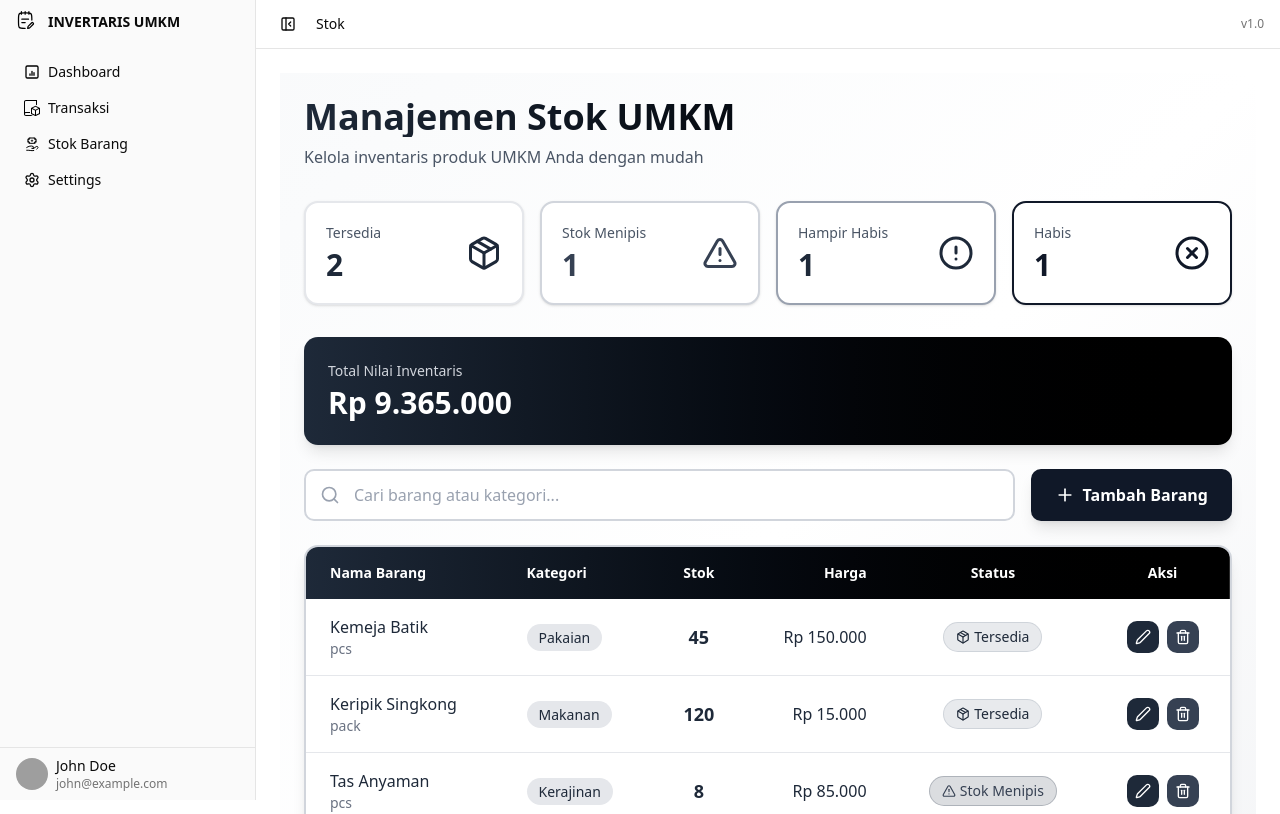
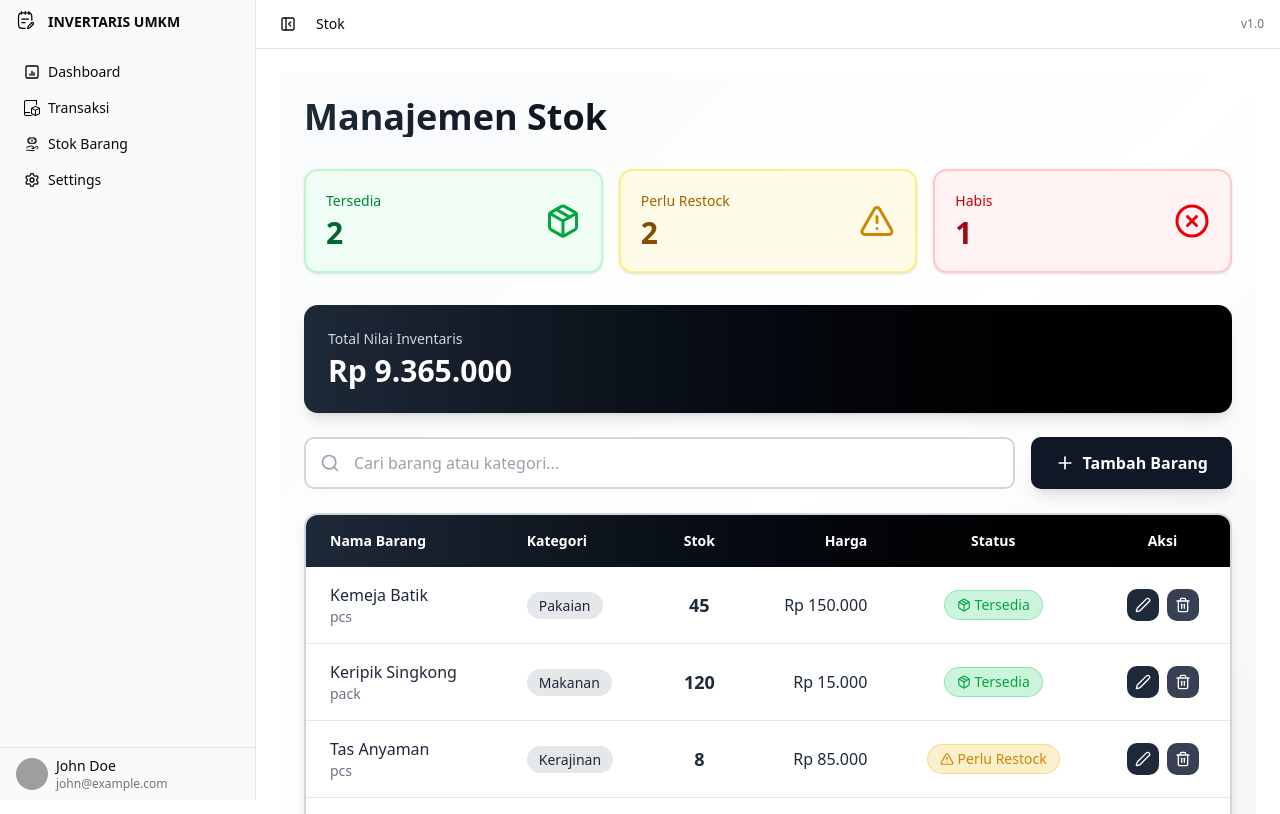
Before and after one commit to raihankr/inventaris-umkm-fe, a React (Vite) app: page /stok in a window 1280 px wide. Shown: the top 814 px of the page. Built offline with nearby package versions, Linux system fonts and the light colour scheme; grey boxes are pictures that could not be loaded.

Commit message:
coloring status barang

```diff
--- a/src/pages/Stok/Stok.jsx
+++ b/src/pages/Stok/Stok.jsx
@@ -1,5 +1,5 @@
 import React, { useState } from 'react';
-import { Plus, Edit2, Trash2, Search, Package, AlertTriangle, AlertCircle, XCircle } from 'lucide-react';
+import { Plus, Edit2, Trash2, Search, Package, AlertTriangle, XCircle, ChevronLeft, ChevronRight } from 'lucide-react';
 
 export default function StokUMKM() {
   const [stokBarang, setStokBarang] = useState([
@@ -13,19 +13,36 @@ export default function StokUMKM() {
   const [searchTerm, setSearchTerm] = useState('');
   const [showModal, setShowModal] = useState(false);
   const [editingId, setEditingId] = useState(null);
+  const [currentPage, setCurrentPage] = useState(1);
+  const itemsPerPage = 5;
   const [formData, setFormData] = useState({
-    nama: '', kategori: '', stok: '', harga: '', satuan: '', minimal: ''
+    nama: '',
+    kategori: '',
+    stok: '',
+    harga: '',
+    satuan: '',
+    minimal: ''
   });
 
   const getStatus = (stok, minimal) => {
     if (stok === 0) {
-      return { label: 'Habis', color: 'bg-gray-900/20 text-gray-900 border-gray-900/30', icon: XCircle };
-    } else if (stok <= minimal * 0.25) {
-      return { label: 'Hampir Habis', color: 'bg-gray-800/20 text-gray-800 border-gray-800/30', icon: AlertCircle };
-    } else if (stok <= minimal * 0.5) {
-      return { label: 'Stok Menipis', color: 'bg-gray-600/20 text-gray-700 border-gray-600/30', icon: AlertTriangle };
+      return {
+        label: 'Habis',
+        color: 'bg-red-500/20 text-red-600 border-red-500/30',
+        icon: XCircle
+      };
+    } else if (stok <= minimal) {
+      return {
+        label: 'Perlu Restock',
+        color: 'bg-yellow-500/20 text-yellow-600 border-yellow-500/30',
+        icon: AlertTriangle
+      };
     } else {
-      return { label: 'Tersedia', color: 'bg-gray-300/50 text-gray-800 border-gray-400/30', icon: Package };
+      return {
+        label: 'Tersedia',
+        color: 'bg-green-500/20 text-green-600 border-green-500/30',
+        icon: Package
+      };
     }
   };
 
@@ -35,14 +52,9 @@ export default function StokUMKM() {
       return status.label === 'Tersedia';
     }).length;
 
-    const menipis = stokBarang.filter(item => {
+    const perluRestock = stokBarang.filter(item => {
       const status = getStatus(item.stok, item.minimal);
-      return status.label === 'Stok Menipis';
-    }).length;
-
-    const hampirHabis = stokBarang.filter(item => {
-      const status = getStatus(item.stok, item.minimal);
-      return status.label === 'Hampir Habis';
+      return status.label === 'Perlu Restock';
     }).length;
 
     const habis = stokBarang.filter(item => {
@@ -50,33 +62,63 @@ export default function StokUMKM() {
       return status.label === 'Habis';
     }).length;
 
-    return { tersedia, menipis, hampirHabis, habis };
+    return { tersedia, perluRestock, habis };
   };
 
   const stats = getStatsData();
-  const totalNilai = stokBarang.reduce((acc, item) => acc + (item.stok * item.harga), 0);
 
-  const filteredStok = stokBarang.filter(item =>
-    item.nama.toLowerCase().includes(searchTerm.toLowerCase()) ||
-    item.kategori.toLowerCase().includes(searchTerm.toLowerCase())
-  );
+  const totalNilai = stokBarang.reduce((total, item) => {
+    return total + (item.stok * item.harga);
+  }, 0);
+
+  const filteredStok = stokBarang.filter(item => {
+    const namaMatch = item.nama.toLowerCase().includes(searchTerm.toLowerCase());
+    const kategoriMatch = item.kategori.toLowerCase().includes(searchTerm.toLowerCase());
+    return namaMatch || kategoriMatch;
+  });
+
+  const indexOfLastItem = currentPage * itemsPerPage;
+  const indexOfFirstItem = indexOfLastItem - itemsPerPage;
+  const currentItems = filteredStok.slice(indexOfFirstItem, indexOfLastItem);
+  const totalPages = Math.ceil(filteredStok.length / itemsPerPage);
+
+  const handlePageChange = (pageNumber) => {
+    setCurrentPage(pageNumber);
+  };
 
   const handleSubmit = () => {
-    if (!formData.nama || !formData.kategori || formData.stok === '' || !formData.harga || !formData.satuan || !formData.minimal) {
+    if (!formData.nama || !formData.kategori || formData.stok === '' ||
+        !formData.harga || !formData.satuan || !formData.minimal) {
       alert('Mohon lengkapi semua field');
       return;
     }
 
     if (editingId) {
-      setStokBarang(stokBarang.map(item =>
-        item.id === editingId ? { ...formData, id: editingId } : item
-      ));
+      const updatedStok = stokBarang.map(item => {
+        if (item.id === editingId) {
+          return { ...formData, id: editingId };
+        }
+        return item;
+      });
+      setStokBarang(updatedStok);
     } else {
-      setStokBarang([...stokBarang, { ...formData, id: Date.now() }]);
+      const newItem = {
+        ...formData,
+        id: Date.now()
+      };
+      setStokBarang([...stokBarang, newItem]);
     }
+
     setShowModal(false);
     setEditingId(null);
-    setFormData({ nama: '', kategori: '', stok: '', harga: '', satuan: '', minimal: '' });
+    setFormData({
+      nama: '',
+      kategori: '',
+      stok: '',
+      harga: '',
+      satuan: '',
+      minimal: ''
+    });
   };
 
   const handleEdit = (item) => {
@@ -86,75 +128,80 @@ export default function StokUMKM() {
   };
 
   const handleDelete = (id) => {
-    if (confirm('Yakin ingin menghapus barang ini?')) {
-      setStokBarang(stokBarang.filter(item => item.id !== id));
+    const confirmDelete = confirm('Yakin ingin menghapus barang ini?');
+    if (confirmDelete) {
+      const updatedStok = stokBarang.filter(item => item.id !== id);
+      setStokBarang(updatedStok);
     }
   };
 
   const formatRupiah = (angka) => {
-    return new Intl.NumberFormat('id-ID', { style: 'currency', currency: 'IDR', minimumFractionDigits: 0 }).format(angka);
+    return new Intl.NumberFormat('id-ID', {
+      style: 'currency',
+      currency: 'IDR',
+      minimumFractionDigits: 0
+    }).format(angka);
+  };
+
+  const handleTambahBarang = () => {
+    setShowModal(true);
+    setEditingId(null);
+    setFormData({
+      nama: '',
+      kategori: '',
+      stok: '',
+      harga: '',
+      satuan: '',
+      minimal: ''
+    });
   };
 
   return (
     <div className="min-h-screen bg-gradient-to-br from-gray-50 via-white to-gray-100 p-6">
       <div className="max-w-7xl mx-auto">
-        {/* Header */}
+
         <div className="mb-8">
           <h1 className="text-4xl font-bold mb-2 bg-gradient-to-r from-gray-800 to-black bg-clip-text text-transparent">
-            Manajemen Stok UMKM
+            Manajemen Stok
           </h1>
-          <p className="text-gray-600">Kelola inventaris produk UMKM Anda dengan mudah</p>
         </div>
 
-
-        <div className="grid grid-cols-1 md:grid-cols-4 gap-4 mb-8">
-          <div className="bg-white rounded-xl p-5 border-2 border-gray-200 shadow-sm hover:shadow-md transition-all">
+        <div className="grid grid-cols-1 md:grid-cols-3 gap-4 mb-8">
+          <div className="bg-green-50 rounded-xl p-5 border-2 border-green-200 shadow-sm hover:shadow-md transition-all">
             <div className="flex items-center justify-between">
               <div>
-                <p className="text-gray-600 text-sm mb-1">Tersedia</p>
-                <p className="text-3xl font-bold text-gray-800">{stats.tersedia}</p>
+                <p className="text-green-700 text-sm mb-1">Tersedia</p>
+                <p className="text-3xl font-bold text-green-800">{stats.tersedia}</p>
               </div>
-              <Package className="text-gray-800" size={36} />
+              <Package className="text-green-600" size={36} />
             </div>
           </div>
 
-          <div className="bg-white rounded-xl p-5 border-2 border-gray-300 shadow-sm hover:shadow-md transition-all">
+          <div className="bg-yellow-50 rounded-xl p-5 border-2 border-yellow-200 shadow-sm hover:shadow-md transition-all">
             <div className="flex items-center justify-between">
               <div>
-                <p className="text-gray-600 text-sm mb-1">Stok Menipis</p>
-                <p className="text-3xl font-bold text-gray-700">{stats.menipis}</p>
+                <p className="text-yellow-700 text-sm mb-1">Perlu Restock</p>
+                <p className="text-3xl font-bold text-yellow-800">{stats.perluRestock}</p>
               </div>
-              <AlertTriangle className="text-gray-700" size={36} />
+              <AlertTriangle className="text-yellow-600" size={36} />
             </div>
           </div>
 
-          <div className="bg-white rounded-xl p-5 border-2 border-gray-400 shadow-sm hover:shadow-md transition-all">
+          <div className="bg-red-50 rounded-xl p-5 border-2 border-red-200 shadow-sm hover:shadow-md transition-all">
             <div className="flex items-center justify-between">
               <div>
-                <p className="text-gray-600 text-sm mb-1">Hampir Habis</p>
-                <p className="text-3xl font-bold text-gray-800">{stats.hampirHabis}</p>
+                <p className="text-red-700 text-sm mb-1">Habis</p>
+                <p className="text-3xl font-bold text-red-800">{stats.habis}</p>
               </div>
-              <AlertCircle className="text-gray-800" size={36} />
-            </div>
-          </div>
-
-          <div className="bg-white rounded-xl p-5 border-2 border-gray-900 shadow-sm hover:shadow-md transition-all">
-            <div className="flex items-center justify-between">
-              <div>
-                <p className="text-gray-600 text-sm mb-1">Habis</p>
-                <p className="text-3xl font-bold text-gray-900">{stats.habis}</p>
-              </div>
-              <XCircle className="text-gray-900" size={36} />
+              <XCircle className="text-red-600" size={36} />
             </div>
           </div>
         </div>
-
 
         <div className="bg-gradient-to-r from-gray-800 to-black rounded-xl p-6 mb-6 text-white shadow-lg">
           <p className="text-gray-300 text-sm mb-1">Total Nilai Inventaris</p>
           <p className="text-3xl font-bold">{formatRupiah(totalNilai)}</p>
         </div>
-
 
         <div className="flex flex-col md:flex-row gap-4 mb-6">
           <div className="flex-1 relative">
@@ -167,19 +214,15 @@ export default function StokUMKM() {
               className="w-full bg-white border-2 border-gray-300 rounded-lg pl-12 pr-4 py-3 text-gray-800 placeholder-gray-400 focus:outline-none focus:border-gray-800 transition-all"
             />
           </div>
+
           <button
-            onClick={() => {
-              setShowModal(true);
-              setEditingId(null);
-              setFormData({ nama: '', kategori: '', stok: '', harga: '', satuan: '', minimal: '' });
-            }}
+            onClick={handleTambahBarang}
             className="bg-gray-900 hover:bg-black text-white px-6 py-3 rounded-lg font-semibold flex items-center gap-2 transition-all shadow-lg"
           >
             <Plus size={20} />
             Tambah Barang
           </button>
         </div>
-
 
         <div className="bg-white rounded-xl border-2 border-gray-300 overflow-hidden shadow-lg">
           <div className="overflow-x-auto">
@@ -194,30 +237,39 @@ export default function StokUMKM() {
                   <th className="px-6 py-4 text-center text-sm font-semibold">Aksi</th>
                 </tr>
               </thead>
+
               <tbody className="divide-y divide-gray-200">
-                {filteredStok.map((item) => {
+                {currentItems.map((item) => {
                   const status = getStatus(item.stok, item.minimal);
                   const StatusIcon = status.icon;
+
                   return (
                     <tr key={item.id} className="hover:bg-gray-50 transition-colors">
                       <td className="px-6 py-4">
                         <div className="font-medium text-gray-800">{item.nama}</div>
                         <div className="text-sm text-gray-500">{item.satuan}</div>
                       </td>
+
                       <td className="px-6 py-4">
                         <span className="px-3 py-1 bg-gray-200 text-gray-800 rounded-full text-sm font-medium">
                           {item.kategori}
                         </span>
                       </td>
+
                       <td className="px-6 py-4 text-center">
                         <span className="text-lg font-semibold text-gray-800">{item.stok}</span>
                       </td>
-                      <td className="px-6 py-4 text-right font-medium text-gray-800">{formatRupiah(item.harga)}</td>
+
+                      <td className="px-6 py-4 text-right font-medium text-gray-800">
+                        {formatRupiah(item.harga)}
+                      </td>
+
                       <td className="px-6 py-4 text-center">
                         <span className={`px-3 py-1 ${status.color} border rounded-full text-sm font-medium inline-flex items-center gap-1`}>
                           <StatusIcon size={14} /> {status.label}
                         </span>
                       </td>
+
                       <td className="px-6 py-4">
                         <div className="flex items-center justify-center gap-2">
                           <button
@@ -226,6 +278,7 @@ export default function StokUMKM() {
                           >
                             <Edit2 size={16} />
                           </button>
+
                           <button
                             onClick={() => handleDelete(item.id)}
                             className="p-2 bg-gray-700 hover:bg-gray-900 text-white rounded-lg transition-all"
@@ -242,68 +295,146 @@ export default function StokUMKM() {
           </div>
         </div>
 
+        {filteredStok.length > itemsPerPage && (
+          <div className="mt-6 flex items-center justify-between bg-white rounded-xl border-2 border-gray-300 p-4">
+            <div className="text-sm text-gray-600">
+              Menampilkan {indexOfFirstItem + 1} - {Math.min(indexOfLastItem, filteredStok.length)} dari {filteredStok.length} barang
+            </div>
+
+            <div className="flex items-center gap-2">
+              <button
+                onClick={() => handlePageChange(currentPage - 1)}
+                disabled={currentPage === 1}
+                className={`p-2 rounded-lg transition-all ${
+                  currentPage === 1
+                    ? 'bg-gray-200 text-gray-400 cursor-not-allowed'
+                    : 'bg-gray-800 text-white hover:bg-black'
+                }`}
+              >
+                <ChevronLeft size={20} />
+              </button>
+
+              <div className="flex gap-1">
+                {[...Array(totalPages)].map((_, index) => {
+                  const pageNumber = index + 1;
+                  return (
+                    <button
+                      key={pageNumber}
+                      onClick={() => handlePageChange(pageNumber)}
+                      className={`px-4 py-2 rounded-lg font-semibold transition-all ${
+                        currentPage === pageNumber
+                          ? 'bg-gray-900 text-white'
+                          : 'bg-gray-200 text-gray-700 hover:bg-gray-300'
+                      }`}
+                    >
+                      {pageNumber}
+                    </button>
+                  );
+                })}
+              </div>
+
+              <button
+                onClick={() => handlePageChange(currentPage + 1)}
+                disabled={currentPage === totalPages}
+                className={`p-2 rounded-lg transition-all ${
+                  currentPage === totalPages
+                    ? 'bg-gray-200 text-gray-400 cursor-not-allowed'
+                    : 'bg-gray-800 text-white hover:bg-black'
+                }`}
+              >
+                <ChevronRight size={20} />
+              </button>
+            </div>
+          </div>
+        )}
 
         {showModal && (
           <div className="fixed inset-0 bg-black/50 backdrop-blur-sm flex items-center justify-center z-50 p-4">
             <div className="bg-white rounded-xl border-2 border-gray-300 p-6 w-full max-w-md shadow-2xl">
-              <h2 className="text-2xl font-bold mb-6 text-gray-800">{editingId ? 'Edit Barang' : 'Tambah Barang Baru'}</h2>
+              <h2 className="text-2xl font-bold mb-6 text-gray-800">
+                {editingId ? 'Edit Barang' : 'Tambah Barang Baru'}
+              </h2>
+
               <div className="space-y-4">
                 <div>
-                  <label className="block text-sm font-medium text-gray-700 mb-2">Nama Barang</label>
+                  <label className="block text-sm font-medium text-gray-700 mb-2">
+                    Nama Barang
+                  </label>
                   <input
                     type="text"
                     value={formData.nama}
                     onChange={(e) => setFormData({ ...formData, nama: e.target.value })}
                     className="w-full bg-white border-2 border-gray-300 rounded-lg px-4 py-2 text-gray-800 focus:outline-none focus:border-gray-800"
+                    placeholder="Contoh: Kemeja Batik"
                   />
                 </div>
+
                 <div>
-                  <label className="block text-sm font-medium text-gray-700 mb-2">Kategori</label>
+                  <label className="block text-sm font-medium text-gray-700 mb-2">
+                    Kategori
+                  </label>
                   <input
                     type="text"
                     value={formData.kategori}
                     onChange={(e) => setFormData({ ...formData, kategori: e.target.value })}
                     className="w-full bg-white border-2 border-gray-300 rounded-lg px-4 py-2 text-gray-800 focus:outline-none focus:border-gray-800"
+                    placeholder="Contoh: Pakaian"
                   />
                 </div>
+
                 <div className="grid grid-cols-2 gap-4">
                   <div>
-                    <label className="block text-sm font-medium text-gray-700 mb-2">Stok</label>
+                    <label className="block text-sm font-medium text-gray-700 mb-2">
+                      Stok
+                    </label>
                     <input
                       type="number"
                       value={formData.stok}
                       onChange={(e) => setFormData({ ...formData, stok: parseInt(e.target.value) || '' })}
                       className="w-full bg-white border-2 border-gray-300 rounded-lg px-4 py-2 text-gray-800 focus:outline-none focus:border-gray-800"
+                      placeholder="50"
                     />
                   </div>
                   <div>
-                    <label className="block text-sm font-medium text-gray-700 mb-2">Satuan</label>
+                    <label className="block text-sm font-medium text-gray-700 mb-2">
+                      Satuan
+                    </label>
                     <input
                       type="text"
                       value={formData.satuan}
                       onChange={(e) => setFormData({ ...formData, satuan: e.target.value })}
                       className="w-full bg-white border-2 border-gray-300 rounded-lg px-4 py-2 text-gray-800 focus:outline-none focus:border-gray-800"
+                      placeholder="pcs"
                     />
                   </div>
                 </div>
+
                 <div>
-                  <label className="block text-sm font-medium text-gray-700 mb-2">Harga</label>
+                  <label className="block text-sm font-medium text-gray-700 mb-2">
+                    Harga
+                  </label>
                   <input
                     type="number"
                     value={formData.harga}
                     onChange={(e) => setFormData({ ...formData, harga: parseInt(e.target.value) || '' })}
                     className="w-full bg-white border-2 border-gray-300 rounded-lg px-4 py-2 text-gray-800 focus:outline-none focus:border-gray-800"
+                    placeholder="150000"
                   />
                 </div>
+
                 <div>
-                  <label className="block text-sm font-medium text-gray-700 mb-2">Stok Minimal</label>
+                  <label className="block text-sm font-medium text-gray-700 mb-2">
+                    Stok Minimal
+                  </label>
                   <input
                     type="number"
                     value={formData.minimal}
                     onChange={(e) => setFormData({ ...formData, minimal: parseInt(e.target.value) || '' })}
                     className="w-full bg-white border-2 border-gray-300 rounded-lg px-4 py-2 text-gray-800 focus:outline-none focus:border-gray-800"
+                    placeholder="10"
                   />
                 </div>
+
                 <div className="flex gap-3 mt-6">
                   <button
                     onClick={handleSubmit}
```
